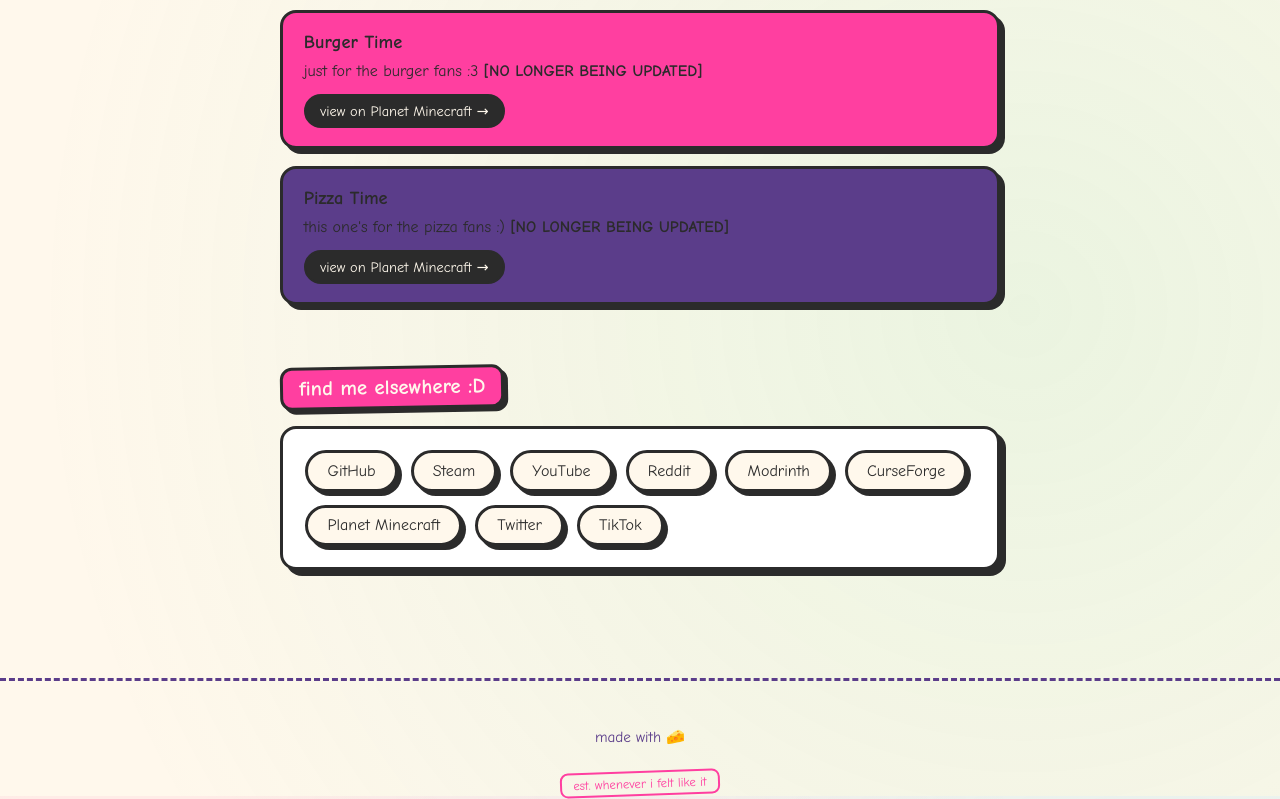
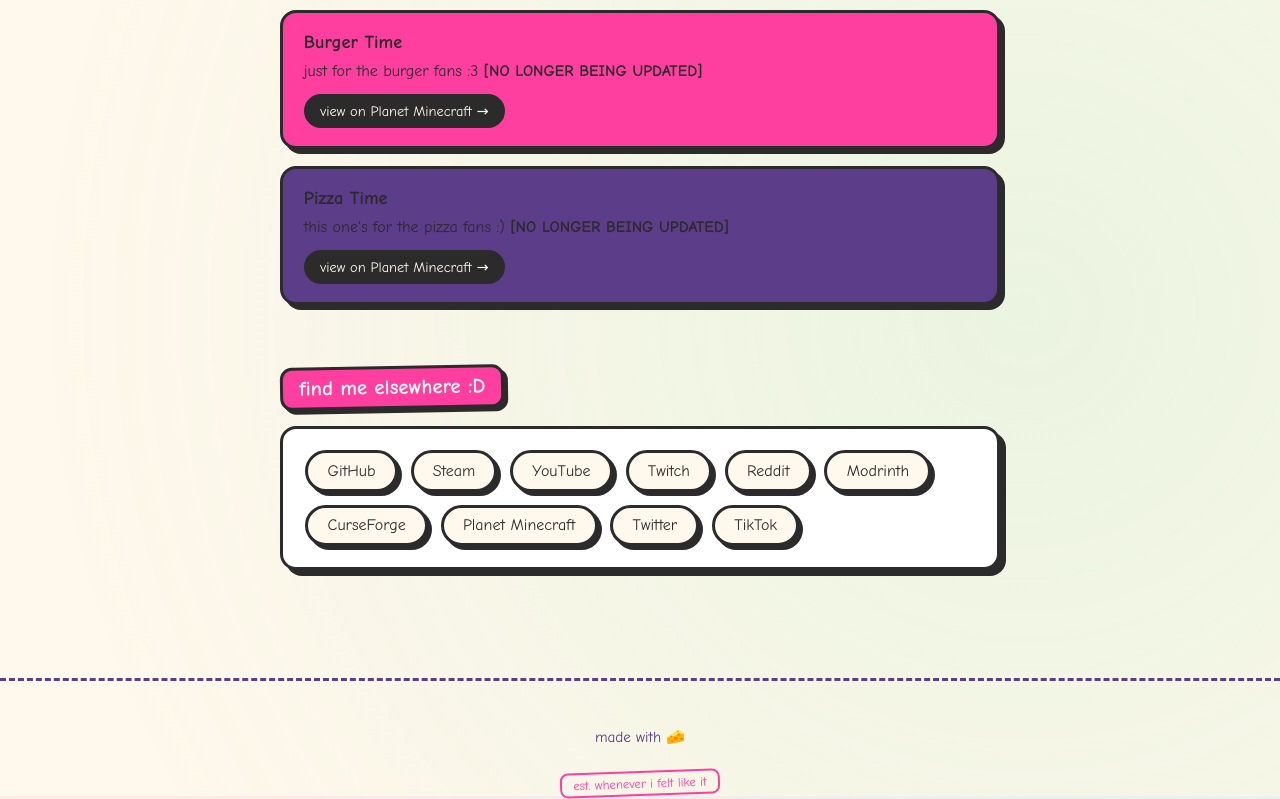
Before and after one commit to Bagelman47/bagelman47.github.io, a plain HTML site: page index.html in a window 1280 px wide. Shown: the part 1634-2433 px from the top of the page. Drawn offline with Linux system fonts and the light colour scheme.

Commit message:
Update index.html

```diff
--- a/index.html
+++ b/index.html
@@ -409,6 +409,7 @@
           <a class="link-pill" href="https://github.com/Bagelman47">GitHub</a>
           <a class="link-pill" href="https://steamcommunity.com/id/bagelman47/">Steam</a>
           <a class="link-pill" href="https://www.youtube.com/@TheRealBagelman47">YouTube</a>
+          <a class="link-pill" href="https://www.twitch.tv/realbagelman47">Twitch</a>
           <a class="link-pill" href="https://www.reddit.com/user/Bagelman47/">Reddit</a>
           <a class="link-pill" href="https://modrinth.com/user/Bagelman47">Modrinth</a>
           <a class="link-pill" href="https://www.curseforge.com/members/therealbagelman47/projects">CurseForge</a>
```
